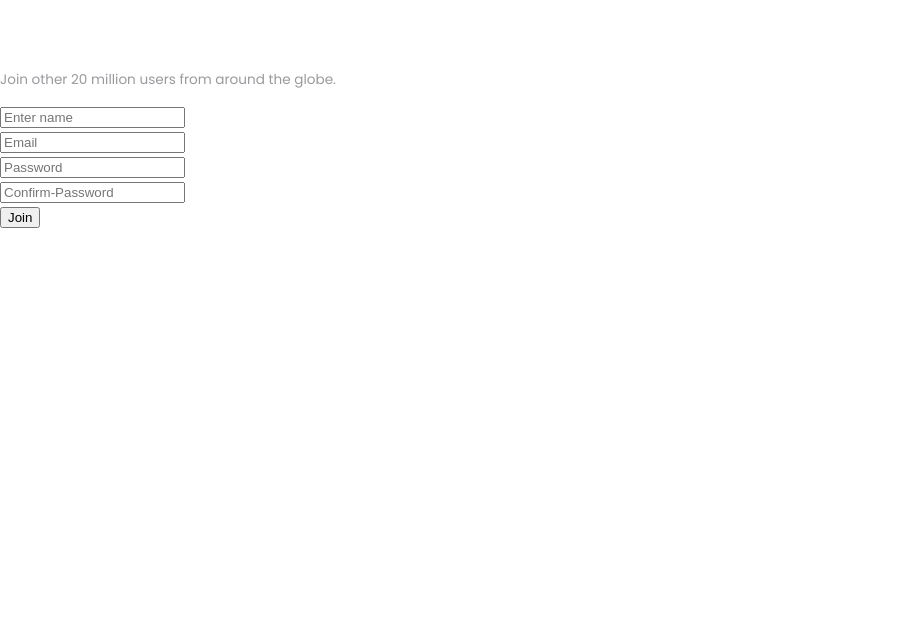
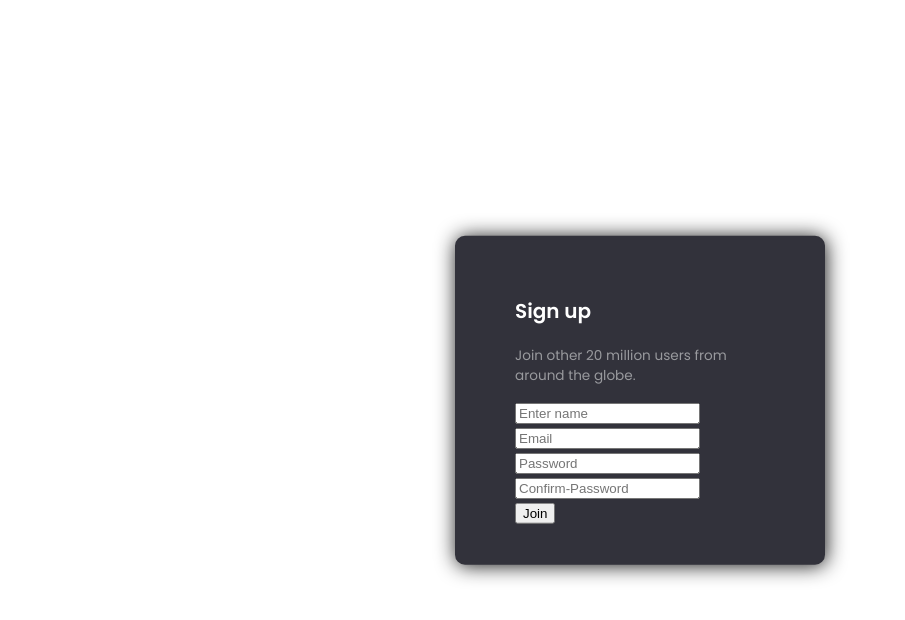
Before and after one commit to Barry-owino/contact-form02, a plain HTML site: page index.html in a window 1280 px wide. Shown: the whole page, without its empty margins (0-905 px from the left). Drawn offline with Linux system fonts and the light colour scheme.

Commit message:
styled and center the container div class

```diff
--- a/style.css
+++ b/style.css
@@ -18,3 +18,15 @@ body{
   font-size:0.85em;
   color:#999A9E;
 }
+
+.container{
+  background:#32323b;
+  border-radius:10px;
+  position:absolute;
+  top:50%;
+  left:50%;
+  transform:translate(-50%,-50%);
+  width:250px;
+  padding:40px 60px;
+  box-shadow:1px 1px 20px #171717;
+}
```
